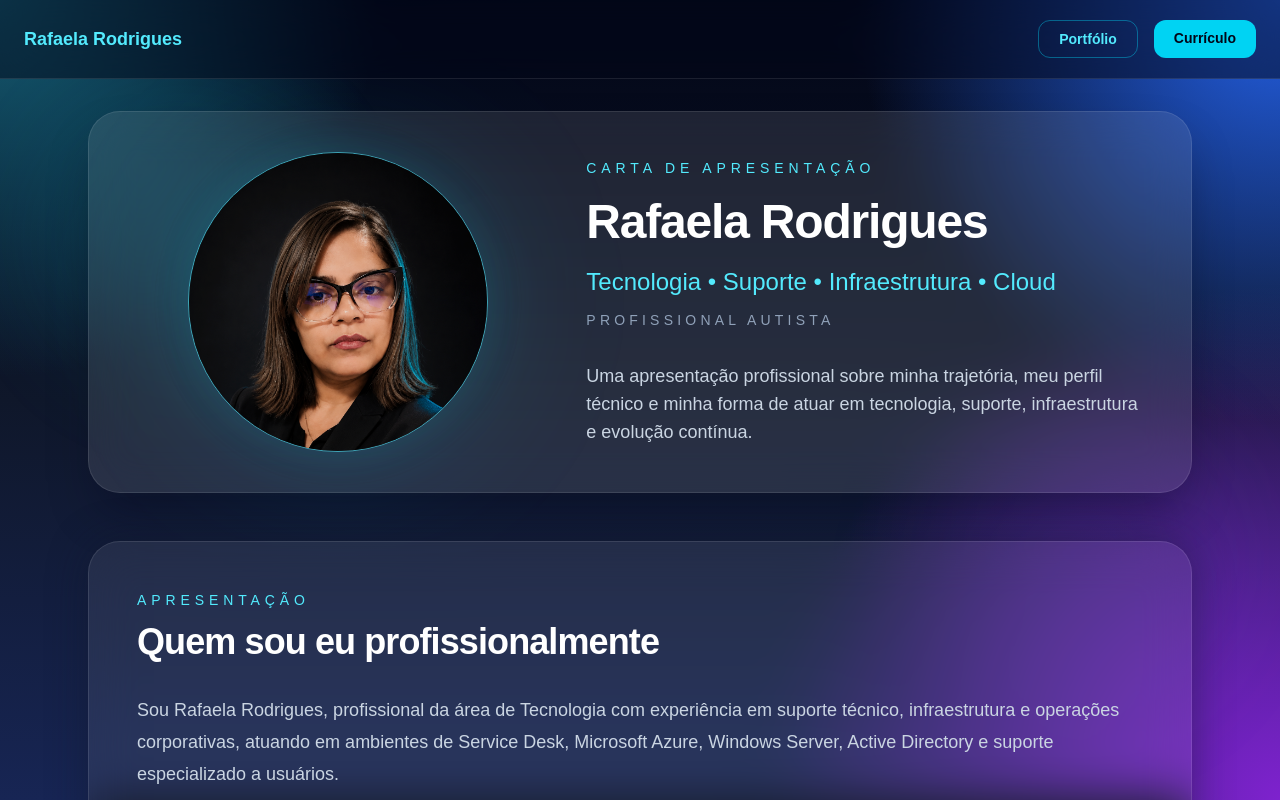
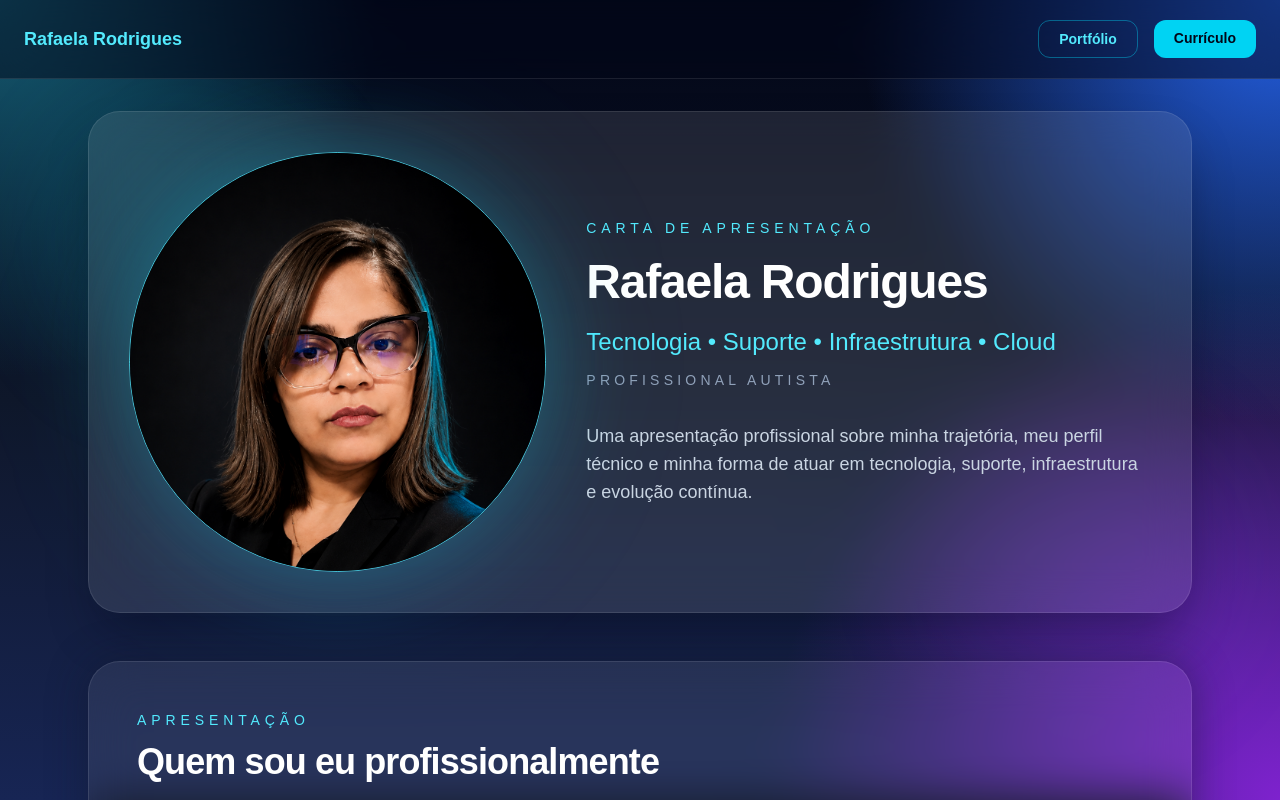
Before and after one commit to luna-rafa/portfolio-rafaela, a React (Vite) app: page /carta-apresentacao in a window 1280 px wide. Shown: the top 800 px of the page. Built offline with nearby package versions, Linux system fonts and the light colour scheme.

Commit message:
Refina layout final e corrige email

```diff
--- a/src/pages/CartaApresentacao.jsx
+++ b/src/pages/CartaApresentacao.jsx
@@ -47,7 +47,7 @@ export default function CartaApresentacao() {
               <img
                 src={fotoRafaela}
                 alt="Rafaela Rodrigues"
-                className="relative h-[220px] w-[220px] rounded-full border border-cyan-300/70 object-cover object-top brightness-90 contrast-100 shadow-[0_0_50px_rgba(34,211,238,0.16)] transition duration-500 hover:scale-[1.02] sm:h-[260px] sm:w-[260px] md:h-[300px] md:w-[300px]"
+                className="relative h-[260px] w-[260px] rounded-full border border-cyan-300/80 object-cover object-top brightness-95 contrast-105 shadow-[0_0_80px_rgba(34,211,238,0.25)] transition duration-500 hover:scale-[1.02] sm:h-[340px] sm:w-[340px] md:h-[420px] md:w-[420px]"
               />
             </div>
           </div>
@@ -172,7 +172,6 @@ export default function CartaApresentacao() {
           </p>
 
          <div className="mt-8 flex flex-wrap gap-4">
-
   <a
     href="https://wa.me/5527998540485"
     target="_blank"
--- a/src/pages/Curriculo.jsx
+++ b/src/pages/Curriculo.jsx
@@ -221,7 +221,7 @@ export default function Curriculo() {
               <img
                 src={fotoRafaela}
                 alt="Rafaela Rodrigues"
-                className="relative h-[220px] w-[220px] rounded-full border border-cyan-300/70 object-cover object-top brightness-90 contrast-100 shadow-[0_0_50px_rgba(34,211,238,0.16)] transition duration-500 hover:scale-[1.02] sm:h-[260px] sm:w-[260px] md:h-[300px] md:w-[300px]"
+                className="relative h-[260px] w-[260px] rounded-full border border-cyan-300/80 object-cover object-top brightness-95 contrast-105 shadow-[0_0_80px_rgba(34,211,238,0.25)] transition duration-500 hover:scale-[1.02] sm:h-[340px] sm:w-[340px] md:h-[420px] md:w-[420px]"
               />
             </div>
           </div>
```
